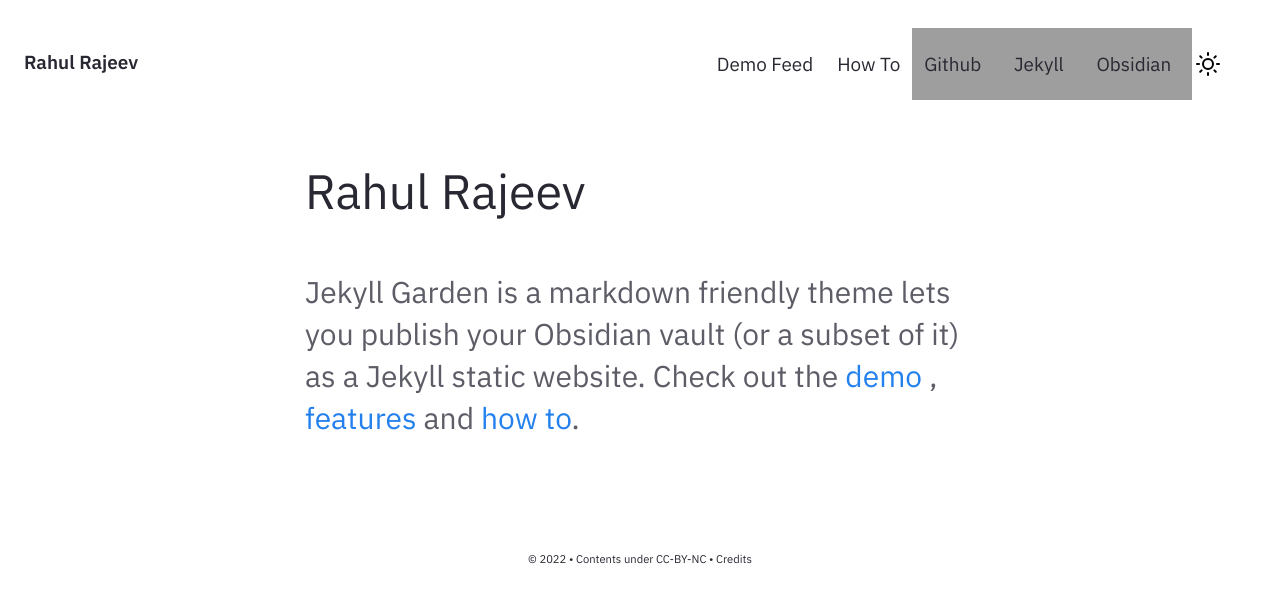
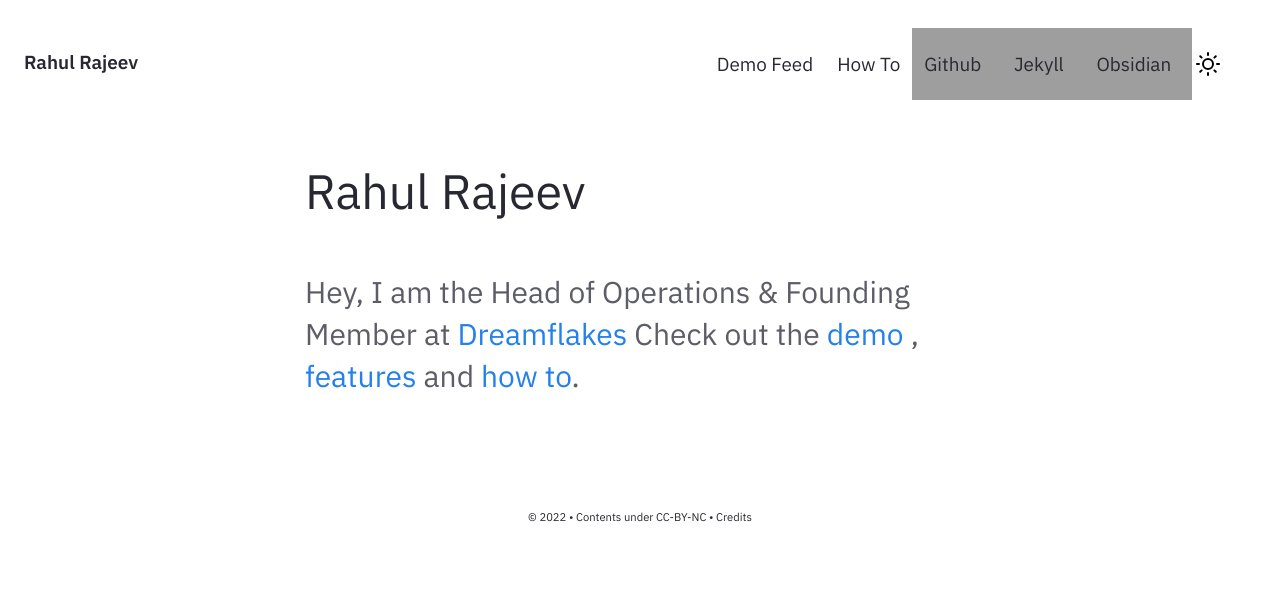
Before and after one commit to drawablex86/drawablex86.github.io, a Jekyll site: the page built from pages/index.md, in a window 1280 px wide, cut to the strip 0-603 px from the top of the page. Built offline with Jekyll 4.4.1, drawn with Linux system fonts in a browser that asks for light colours; grey boxes are pictures that could not be loaded.

Commit message:
Update Homepage.html

```diff
--- a/_includes/Homepage.html
+++ b/_includes/Homepage.html
@@ -1,7 +1,7 @@
 <div class="home-intro">
     <div class="jumbo">{{site.heading}} </div>
     <div class="home-sub-text"> <h3>
-        Jekyll Garden is a markdown friendly theme lets you publish your Obsidian vault (or a subset of it) as a Jekyll static website.
+        Hey, I am the Head of Operations & Founding Member at <a href="{{https://dreamflakes.io/}}"> Dreamflakes</a>
         Check out the <a href="{{'/notes' | relative_url}}"> demo </a>, <a href="{{'/post/features' | relative_url}}"> features </a> and <a href="{{'/post/how-to' | relative_url}}"> how to</a>.
         </h3>
 </div> </div>
```
